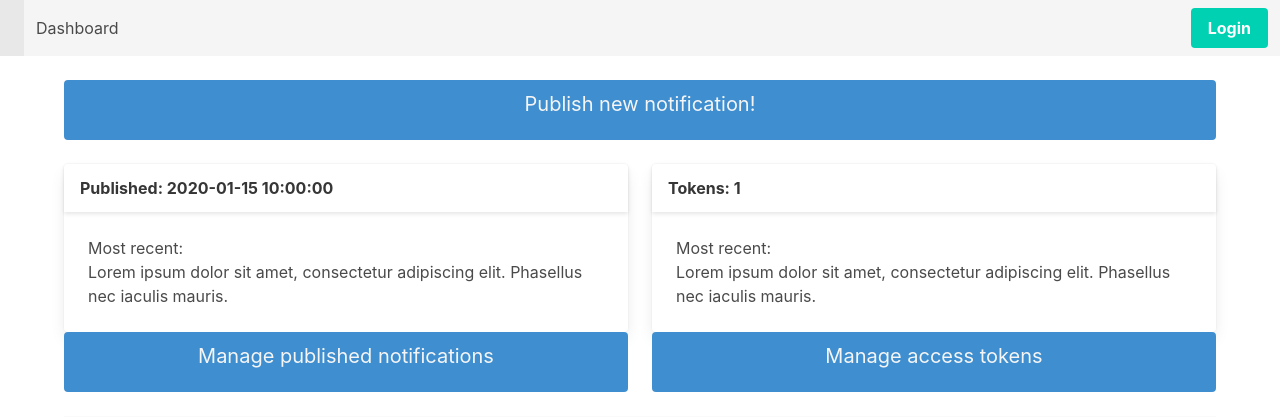
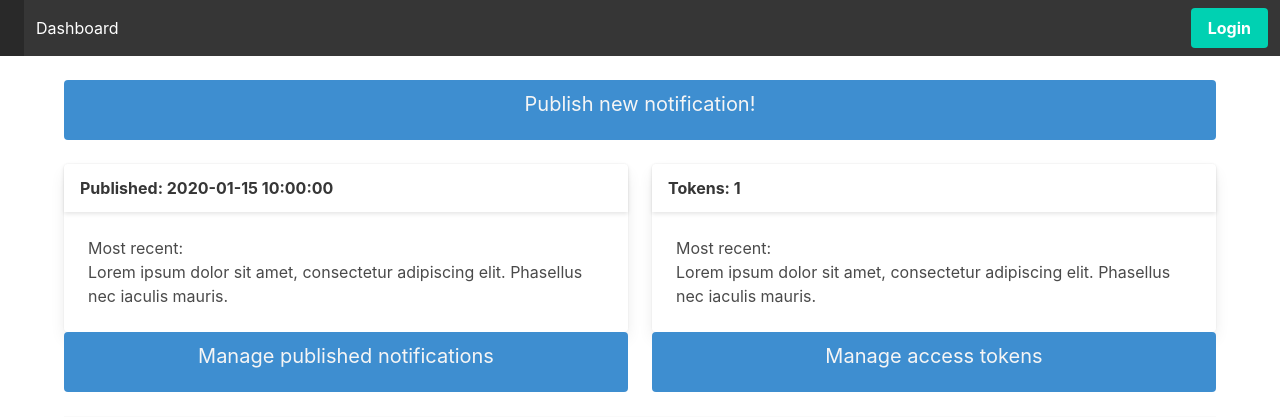
Before and after one commit to imbev/NotifyPub, a Python web app: template app/templates/dashboard.html in a window 1280 px wide. Shown: the top 417 px of the page. Run offline with Jinja, Linux system fonts and the light colour scheme; the template is opened without the code that fills it: most values are stand-ins (such as "Sample title", 1, 10 or a date in 2020).

Commit message:
Change navbar color

```diff
--- a/app/templates/base.html
+++ b/app/templates/base.html
@@ -10,12 +10,10 @@
   </head>
   <body>
     {% block body %}
-    <nav class="navbar is-light" role="navigation" aria-label="main navigation">
+    <nav class="navbar is-dark" role="navigation" aria-label="main navigation">
       <div class="navbar-brand">
         <a class="navbar-item" href="{{ url_for('website.index') }}">
-          <h1 class="title">
-            {{config['title']}}
-          </h1>
+          <h1 class="title has-text-light">{{config['title']}}</h1>
         </a>
       </div>
 
```
